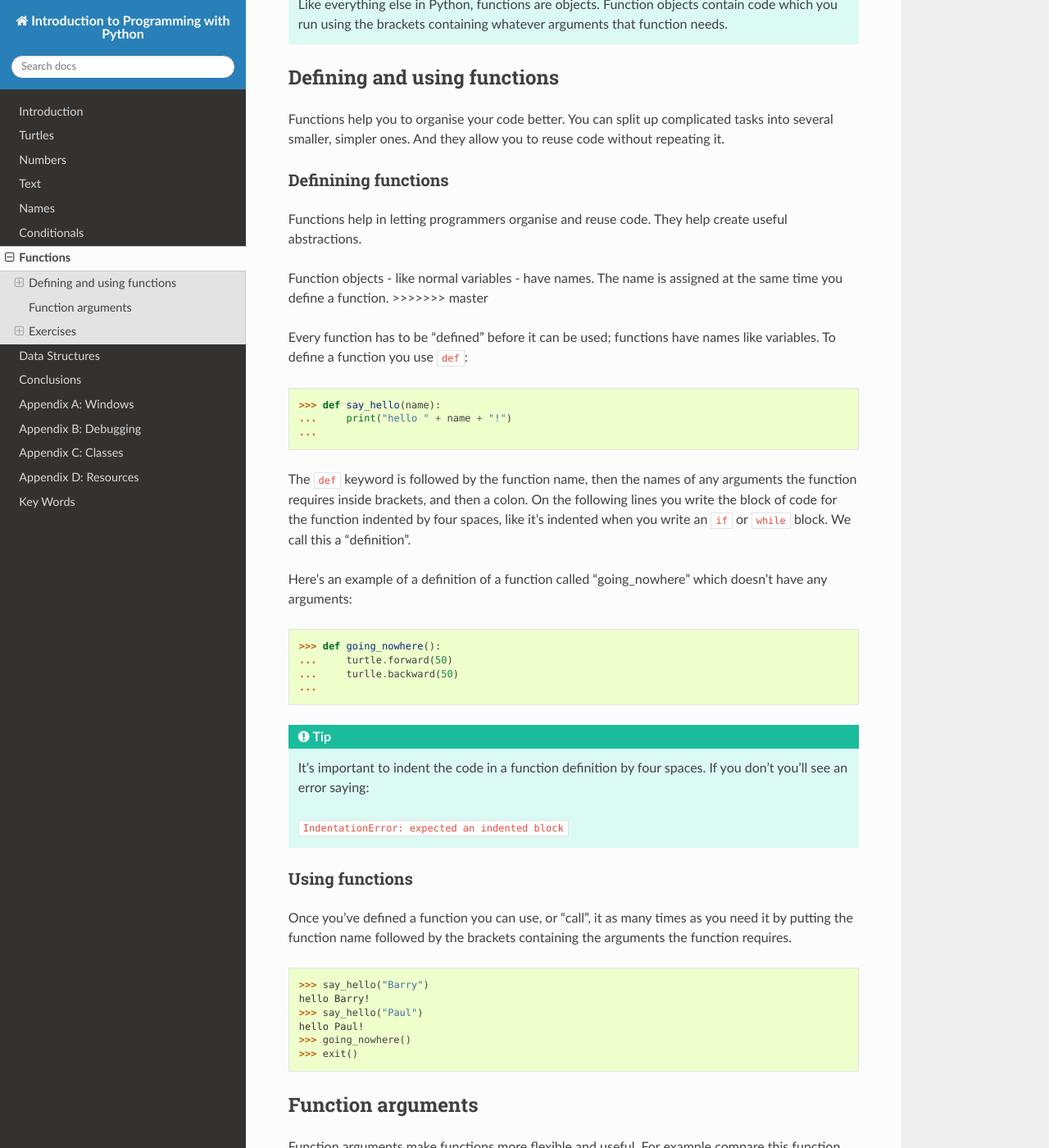
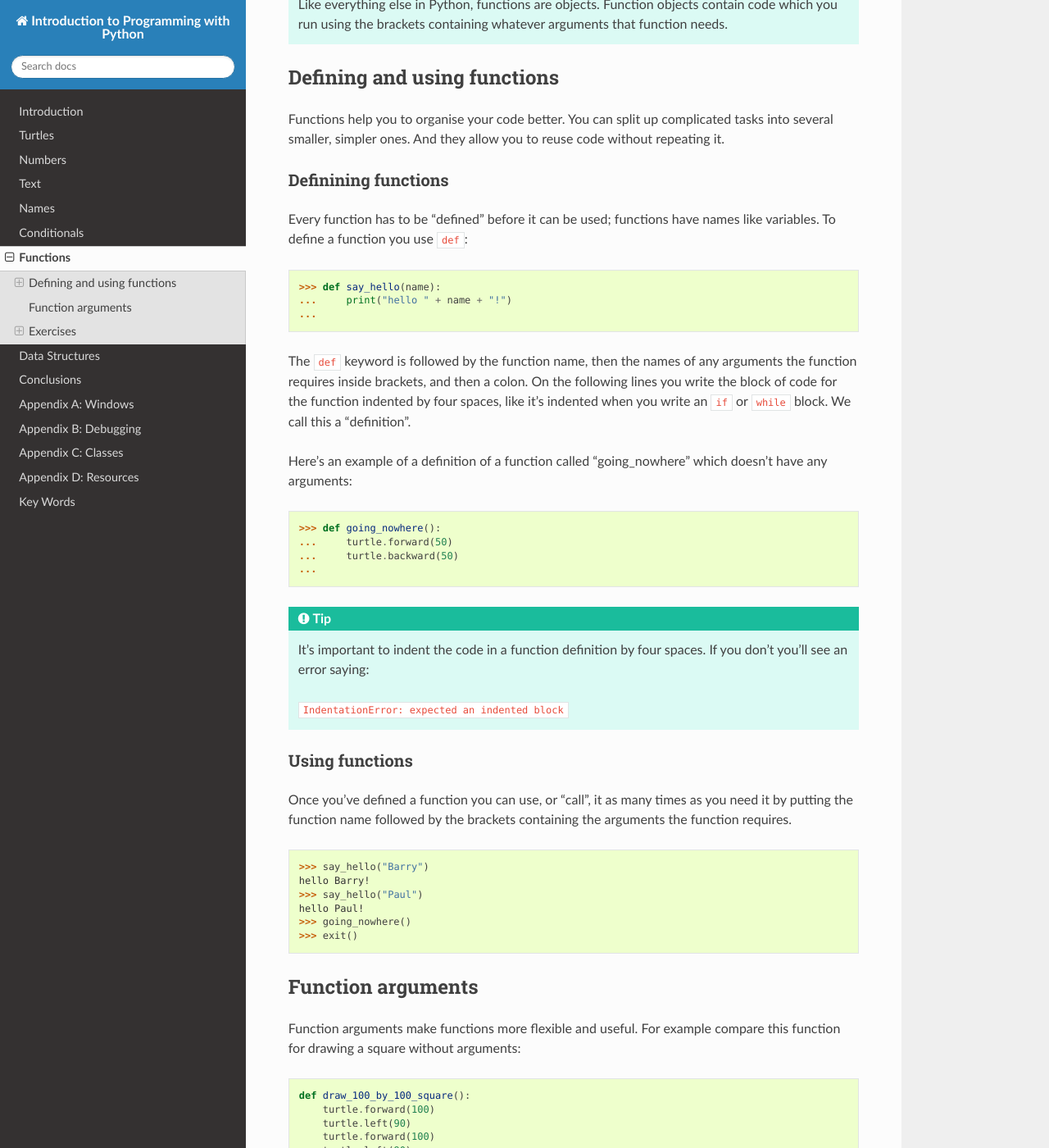
Before and after one commit to gu-lseg/intro-to-programming, a Sphinx documentation site: the page built from source/functions.rst, in a window 1280 px wide and 1400 px high, scrolled down 883 px. Shown: the whole window at 82% size. Built offline with Sphinx 7.4.7 and the Read the Docs theme 2.0.0, drawn with Linux system fonts in a browser that asks for light colours; pages that are not in the unit, such as notebooks, are missing from menus.

Commit message:
Fix typo, remove merge block

```diff
--- a/source/functions.rst
+++ b/source/functions.rst
@@ -50,14 +50,6 @@ without repeating it.
 
 Definining functions
 --------------------
-=======
-A function - like everything in Python - is an object. Function objects are different to
-normal objects in that they contain blocks of code.
-
-Functions help in letting programmers organise and reuse code. They help create useful abstractions.
-
-Function objects - like normal variables - have names. The name is assigned at the same time you define a function.
->>>>>>> master
 
 Every function has to be "defined" before it can be used; functions have names
 like variables. To define a function you use ``def``:
@@ -77,7 +69,7 @@ doesn't have any arguments:
 
     >>> def going_nowhere():
     ...     turtle.forward(50)
-    ...     turlle.backward(50)
+    ...     turtle.backward(50)
     ...
 
 .. tip::
```
